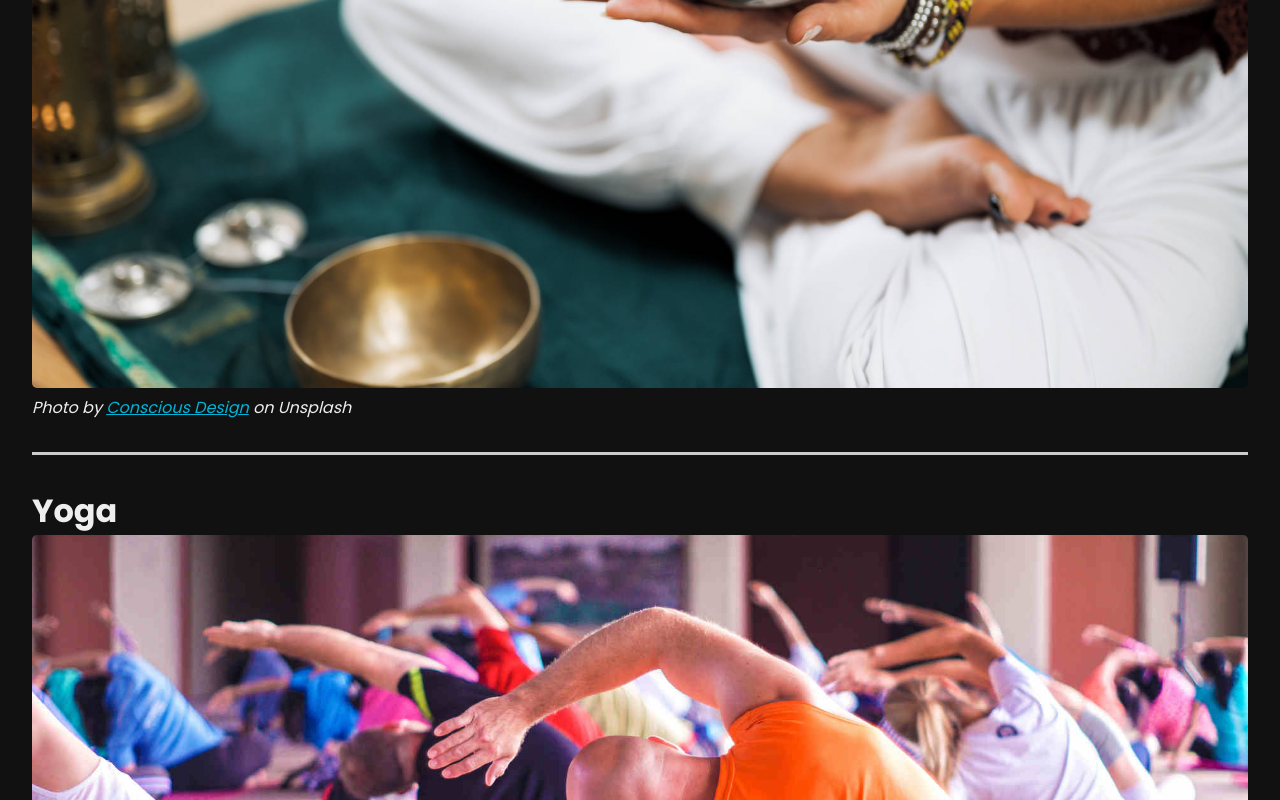
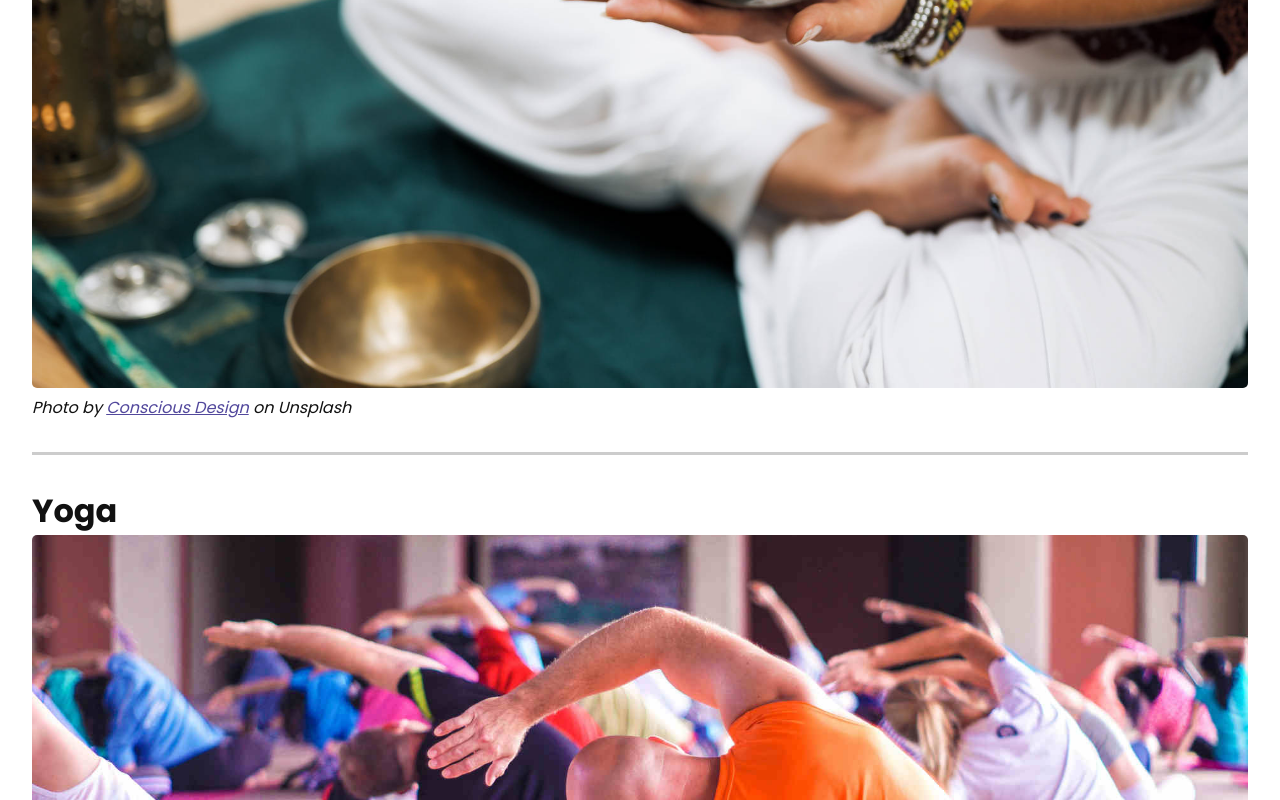
Before and after one commit to hdevilbiss/react-portfolio-website, a React (Create React App) app: page /work in a window 1280 px wide. Shown: the part 546-1346 px from the top of the page. Built offline with nearby package versions, Linux system fonts and the light colour scheme.

Commit message:
💫 Animate OurWork and move lines to WorkCard

```diff
--- a/src/components/partials/WorkCard.jsx
+++ b/src/components/partials/WorkCard.jsx
@@ -12,6 +12,7 @@ const WorkCard = ({title, image, imageAlt, imageCredit, imageCreditLink}) => {
           Photo by <a href={imageCreditLink}>{imageCredit}</a> on Unsplash
         </span>
       </section>
+      <div className="line"></div>
     </div>
   );
 }
--- a/src/pages/OurWork.jsx
+++ b/src/pages/OurWork.jsx
@@ -19,7 +19,13 @@ const OurWork = () => {
   const [works, setWorks] = useState(getWorks());
 
   return (
-    <Work variants={pageAnimation} initial="hidden" animate="show" exit="exit">
+    <Work
+      variants={pageAnimation}
+      initial="hidden"
+      animate="show"
+      exit="exit"
+      style={{ background: "#FFF" }}
+      >
       <h2>
         Our Work
       </h2>
@@ -27,25 +33,30 @@ const OurWork = () => {
       from incense and music, to towels and yoga mats, or hot stones and candles
       </blockquote>
       <div className="line"></div>
-      {works.map(work => (
-        <>
+      {works.map(({title, id, image, imageAlt, imageCreditLink, imageCredit}) => (
           <WorkCard
-            title={work.title}
-            image={work.image}
-            imageAlt={work.imageAlt}
-            imageCreditLink={work.imageCreditLink}
-            imageCredit={work.imageCredit}
+            key={id}
+            title={title}
+            image={image}
+            imageAlt={imageAlt}
+            imageCreditLink={imageCreditLink}
+            imageCredit={imageCredit}
           />
-          <div className="line"></div>
-        </>
       ))}
     </Work>
   );
 }
 
 const Work = styled(Section)`
+  color: #111;
   min-height: 100vh;
   overflow: hidden;
+  a {
+    color: #52489C;
+    &:hover {
+      color: #111;
+    }
+  }
   blockquote {
     font-size: 1.5rem;
     font-style:italic;
```
